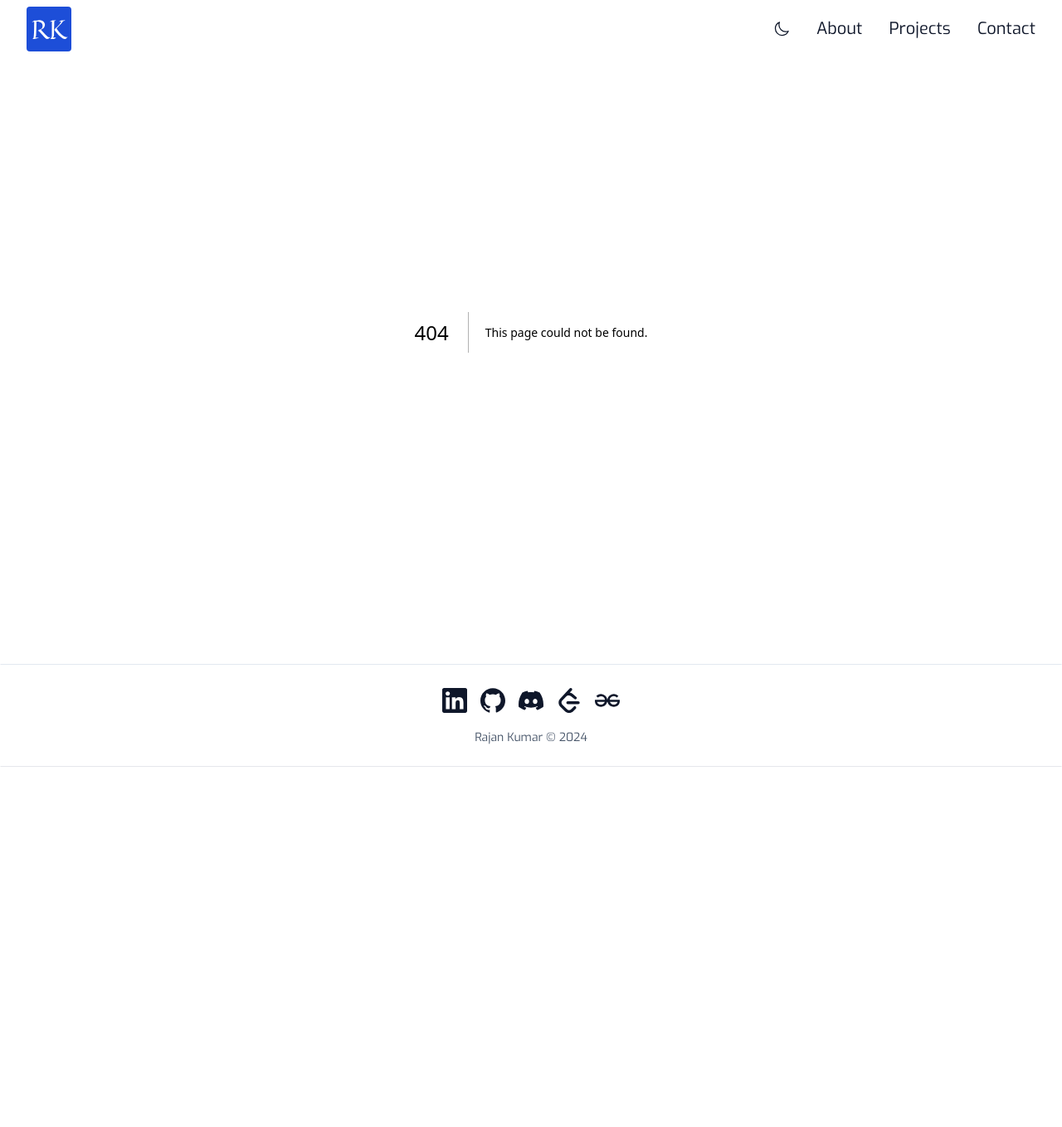
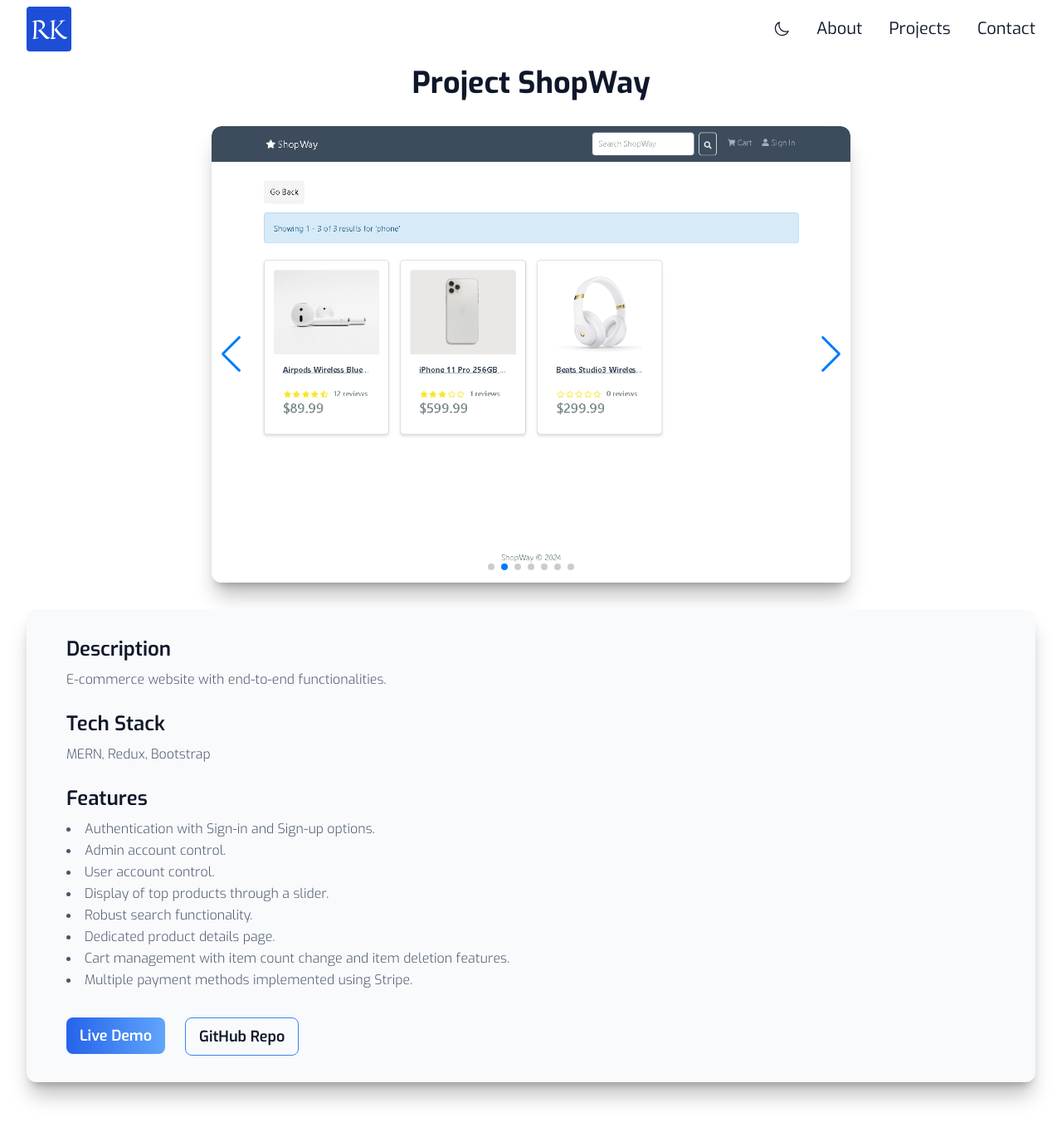
Before and after one commit to RK-41/portfolio3, a Next.js app: page /projects/1 in a window 1280 px wide. Before the commit this address had no page. Shown: the top 1358 px of the page at 83% size. Before the commit the page ends 924 px from the top, so only its background shows below. Built offline with nearby package versions, Linux system fonts and the light colour scheme.

Commit message:
Add Dedicated Page for Projects

```diff
--- a/app/components/ProjectCard.jsx
+++ b/app/components/ProjectCard.jsx
@@ -48,8 +48,8 @@
 				</div>
 			</div>
 
-			{/* <Link href={`/project?=${project.id}`}> */}
-			<div className='h-40 text-text-primary rounded-b-xl bg-card px-4 py-2 md:py-4 flex flex-col justify-between'>
+			<Link href={`/projects/${project.id}`}>
+				<div className='h-40 text-text-primary rounded-b-xl bg-card px-4 py-2 md:py-4 flex flex-col justify-between cursor-pointer'>
 					<div>
 						<h5 className='text-xl font-semibold mb-2'>{project.title}</h5>
 						<p className='text-text-secondary mb-2'>{project.description}</p>
@@ -58,7 +58,7 @@
 						🛠️: {project.techStack}
 					</p>
 				</div>
-			{/* </Link> */}
+			</Link>
 		</div>
 	);
 };
--- a/app/components/ProjectSlider.jsx
+++ b/app/components/ProjectSlider.jsx
@@ -20,7 +20,7 @@
 	return (
 		<div className='w-full h-max lg:max-w-full xl:max-w-[1100px] py-2 m-auto bg-transparent'>
 			<Swiper
-				className='h-[360px] md:h-[440px]'
+				className='h-[400px] md:h-[440px]'
 				slidesPerView={1}
 				breakpoints={{
 					440: {
--- /dev/null
+++ b/app/projects/[id]/page.jsx
@@ -0,0 +1,101 @@
+'use client';
+import { Swiper, SwiperSlide } from 'swiper/react';
+import { Pagination, Autoplay, Navigation } from 'swiper/modules';
+import Link from 'next/link';
+import { projectData } from '../../assets';
+import 'swiper/css';
+import 'swiper/css/pagination';
+import 'swiper/css/navigation';
+import 'swiper/css/scrollbar';
+import ProjectSlider from '../../components/ProjectSlider';
+const ProjectPage = ({ params }) => {
+	const project = projectData.find((p) => p.id == params.id);
+
+	if (!project) {
+		return (
+			<div className='h-screen flex items-center justify-center'>
+				<p className='text-xl'>Project not found</p>
+			</div>
+		);
+	}
+
+	return (
+		<section className='h-full px-8 pt-20 text-text-primary bg-bg-primary'>
+			{/* Project Details */}
+			<h2 className='text-center text-3xl sm:text-4xl font-bold text-text-primary mb-4 sm:mb-8'>
+				Project {project.title}
+			</h2>
+
+			{/* Project Image Swiper-Slider */}
+			<div className='max-w-[770px] h-max max-h-[70vhs] aspect-auto m-auto rounded-xl shadow-xl shadow-black/25 mb-8 bg-transparent'>
+				<Swiper
+					className='max-h-[550px] rounded-xl'
+					slidesPerView={1}
+					loop={true}
+					modules={[Autoplay, Navigation, Pagination]}
+					autoplay={{ pauseOnMouseEnter: true, delay: '3000' }}
+					navigation={{}}
+					pagination={{ clickable: true }}
+				>
+					{project.images.map((imgSrc, index) => (
+						<SwiperSlide key={index}>
+							<img
+								src={imgSrc}
+								alt={project.title}
+								className='w-full h-full object-cover rounded-xl'
+							/>
+						</SwiperSlide>
+					))}
+				</Swiper>
+			</div>
+
+			{/* Details */}
+			<div className='h-max min-h-80 p-8 md:px-12 bg-bg-secondary rounded-xl shadow-xl shadow-black/25 font-light leading-relaxed'>
+				<div className='mb-6'>
+					<h3 className='text-xl sm:text-2xl font-semibold mb-2 text-text-primary'>
+						Description
+					</h3>
+					<p className='text-text-secondary mb-6'>{project.description}</p>
+				</div>
+
+				<div className='mb-6'>
+					<h3 className='text-xl sm:text-2xl font-semibold mb-2 text-text-primary'>
+						Tech Stack
+					</h3>
+					<p className='text-text-secondary'>{project.techStack}</p>
+				</div>
+
+				<div className='mb-6'>
+					<h3 className='text-xl sm:text-2xl font-semibold mb-2 text-text-primary'>
+						Features
+					</h3>
+					<ul className='list-disc list-inside text-text-secondary'>
+						{project.features.map((feature, index) => (
+							<li key={index}>{feature}</li>
+						))}
+					</ul>
+				</div>
+
+				<div className='text-sm sm:text-lg flex gap-6 mt-8 font-semibold'>
+					<Link href={project.link} target='_blank'>
+						<p className='py-2 px-4 w-full sm:w-fit bg-gradient-to-r from-blue-600 to-blue-400 hover:bg-gradient-to-r hover:from-blue-700 hover:to-blue-500 text-white transition-all duration-300 rounded-lg'>
+							Live Demo
+						</p>
+					</Link>
+					<Link href={project.github} target='_blank'>
+						<p className='py-2 px-4 w-full sm:w-fit bg-transparent text-text-primary hover:text-white hover:bg-gradient-to-r hover:from-blue-600 hover:to-blue-400 border border-blue-500 transition-[background] duration-300 rounded-lg'>
+							GitHub Repo
+						</p>
+					</Link>
+				</div>
+			</div>
+
+			{/* Project Swiper-Slider */}
+			<div className='px-4 xl:px-16 mt-12 mb-8'>
+				<ProjectSlider />
+			</div>
+		</section>
+	);
+};
+
+export default ProjectPage;
--- a/app/projects/page.jsx
+++ b/app/projects/page.jsx
@@ -9,9 +9,11 @@
 import 'swiper/css/scrollbar';
 import ProjectSlider from '../components/ProjectSlider';
 import { projectData } from '../assets';
+import { useSearchParams } from 'next/navigation';
 
 const Projects = () => {
-	const [projectId, setProjectId] = useState('6');
+	const searchParams = useSearchParams();
+	const [projectId, setProjectId] = useState(searchParams.get('id') || '6');
 	const project = projectData.find((p) => p.id == projectId);
 
 	return (
```
Lines whose indentation alone changed are shown as unchanged.
